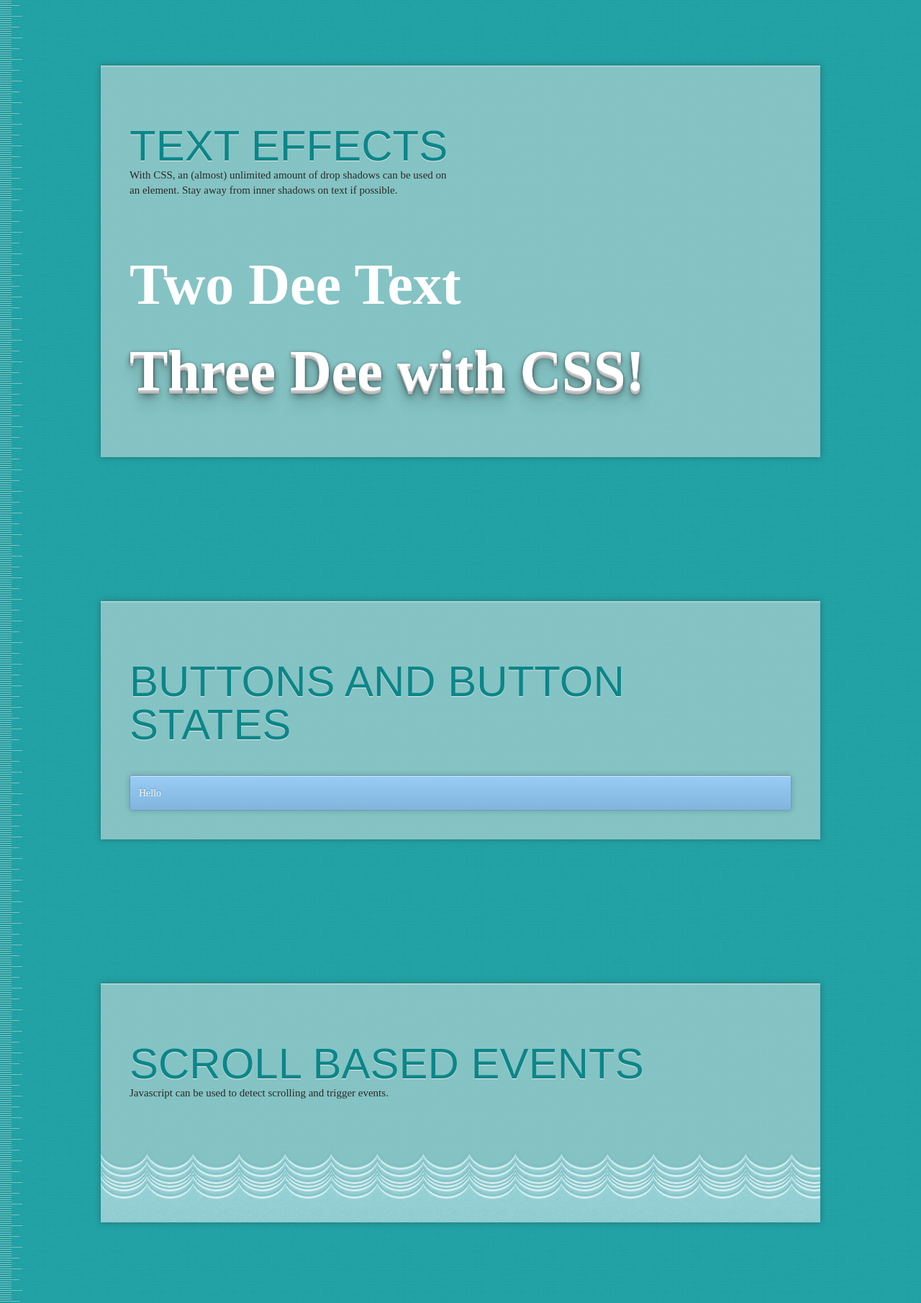
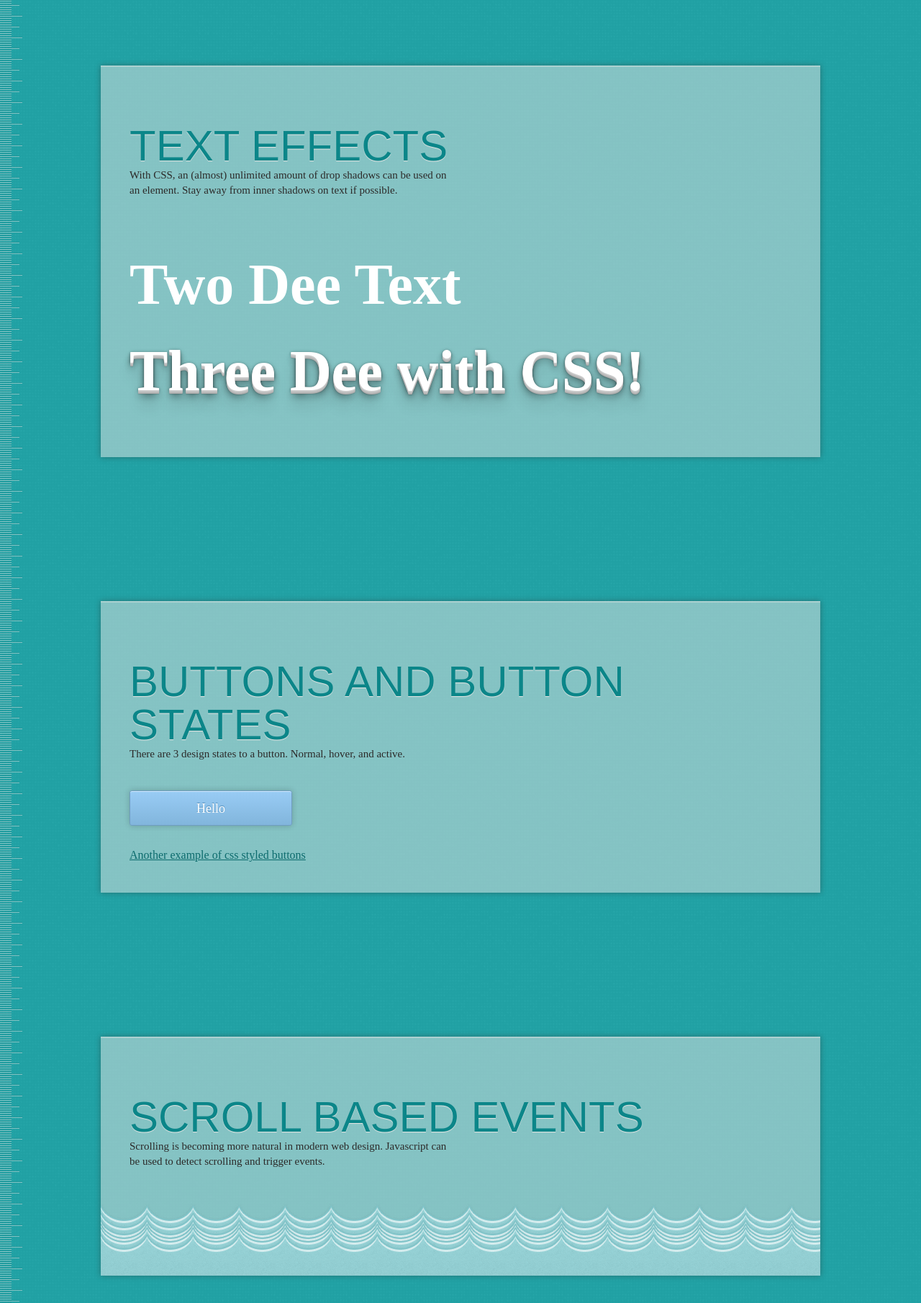
Before and after one commit to twahlin/team-awesome-space150, a PHP site: page / in a window 1280 px wide. Shown: the part 1839-3649 px from the top of the page at 72% size. Run offline with PHP 8.4, Linux system fonts and the light colour scheme; some libraries are stand-ins or nearby versions; grey boxes are pictures that could not be loaded.

Commit message:
Section updates

```diff
--- a/index.php
+++ b/index.php
@@ -26,7 +26,7 @@
   <div class="section_wrap">
     <div class="title-content">
       <h2>multi-sided content</h2>
-      <p class="explainer">Think in layers and interactions. This is noot necessarily something you think of when designing in a flat PSD.</p>
+      <p class="explainer">Think in layers and interactions. This is not necessarily something you think of when designing in a flat PSD.</p>
     </div>
   <div id="transformers-rule">
   	<div class="container megatron">
@@ -111,9 +111,10 @@
   <div class="section_wrap">
     <div class="title-content">
       <h2>Buttons and Button states</h2>
-      <p class="explainer"></p>
+      <p class="explainer">There are 3 design states to a button. Normal, hover, and active.</p>
     </div>
     <div class="button-example-css3">Hello</div>
+    <a href="http://tympanus.net/Tutorials/CSSButtonsPseudoElements/index3.html" target="_blank">Another example of css styled buttons</a>
   </div>
 </section>
 
@@ -121,7 +122,7 @@
   <div class="section_wrap">
     <div class="title-content">
       <h2>Scroll Based Events</h2>
-      <p class="explainer">Javascript can be used to detect scrolling and trigger events.</p>
+      <p class="explainer">Scrolling is becoming more natural in modern web design. Javascript can be used to detect scrolling and trigger events.</p>
     </div>
     <div class="wave_set">
       <div id="waves_1" class="waves waves_1"></div>
@@ -148,8 +149,10 @@
 </section>
 
 <section class="amex">
-  <div class="section_wrap">
-  </div>
+  <a href="http://amex.space150.com/blue-sky-landing-page/index.shtml" target="_blank">
+    <div class="section_wrap">
+    </div>
+  </a>
 </section>
 
 <section>
@@ -163,10 +166,35 @@
   </div>
 </section>
 
+<section>
+  <div class="section_wrap">
+    <div class="title-content">
+      <h2>Typekit - custom fonts</h2>
+      <p class="explainer"><a href="https://typekit.com/" target="_blank">Typekit</a></p>
+    </div>
+    </div>
+  </div>
+</section>
 
+<section>
+  <div class="section_wrap">
+    <div class="title-content">
+      <h2>Accordions and sliders</h2>
+      <p class="explainer"></p>
+    </div>
+    </div>
+  </div>
+</section>
 
-
-
+<section>
+  <div id="bg-changer" class="section_wrap">
+    <div class="title-content">
+      <h2>Reactions</h2>
+      <p class="explainer"><span class="background-1">Background 1</span>&nbsp;&nbsp;&nbsp;<span class="background-2">Background 2</span>&nbsp;&nbsp;&nbsp;<span class="background-3">Background 3</span>&nbsp;&nbsp;&nbsp;<span class="background-4">Background 4</span></p>
+    </div>
+    </div>
+  </div>
+</section>
 
 
 
@@ -181,7 +209,7 @@
   	<div id="flare-8"></div>
   	<div id="flare-9"></div>
   	<div id="flare-10"></div>
-    <h6>In the end, It's up to you!<h6>
+    <h6>Any Questions?<h6>
   </div>
 </section>
 
--- a/public/scripts/scripts.js
+++ b/public/scripts/scripts.js
@@ -1,4 +1,11 @@
 $(document).ready(function() {
+
+
+
+  $(".background-1").click(function() { $('#bg-changer').css("background-color", "rgba(231, 230, 228, .5)") });
+  $(".background-2").click(function() { $('#bg-changer').css("background-color", "rgba(207, 181, 129, .5)") });
+  $(".background-3").click(function() { $('#bg-changer').css("background-color", "rgba(252, 137, 137, .5)") });
+  $(".background-4").click(function() { $('#bg-changer').css("background-color", "rgba(152, 167, 210, .5)") });
 
   $(function() {
     var SCROLL_DURATION = 500;
--- a/public/scss/style.scss
+++ b/public/scss/style.scss
@@ -286,6 +286,15 @@ p {
   margin: 40px 0;
 }
 
+a,
+a:visited {
+  color: #0c6b6d;
+}
+
+a:hover {
+  color: #179a9d;
+}
+
 .sub-title {
   text-align: center;
   font-size: 18px;
@@ -302,11 +311,13 @@ p {
 }
 
 .button-example-css3 {
+  text-align: center;
   border: 1px solid #6f9dc0;
   background: #6caddf;
   color: #fff;
   cursor: pointer;
-  font-size: 14px;
+  font-size: 18px;
+  margin-bottom: 30px;
   padding: 7px 12px 6px 12px;
   line-height: 34px;
   text-decoration: none;
@@ -316,6 +327,7 @@ p {
   @include background(linear-gradient(rgba(153,204,245, 1), rgba(129,181,220, 1)));
   @include text-shadow(#4c88b6 0 -1px 1px);
   @include transition-default;
+  width: 200px;
 }
 
 .button-example-css3:hover {
@@ -324,6 +336,14 @@ p {
   text-decoration: none;
   @include box-shadow(rgba(0, 0, 0, .35) 0 0 8px, inset rgba(220, 243, 255, 1) 0 1px 0);
   @include background(linear-gradient(rgba(163,214,255, 1), rgba(139,191,230, 1)));
+}
+
+.button-example-css3:active {
+  background: #8acbfc;
+  color: #fff;
+  text-decoration: none;
+  @include box-shadow(rgba(0, 0, 0, .45) 0 0 8px, inset rgba(220, 243, 255, 1) 0 1px 0);
+  @include background(linear-gradient(rgba(139,191,230, 1), rgba(163,214,255, 1)));
 }
 
 .two-dee-text,
@@ -370,11 +390,6 @@ p {
   text-shadow: 0 -1px rgba(220, 243, 255, 1);
   width: 58px;
 }
-
-
-
-
-
 
 //------------------------------------------------------------------
 //Transformers Section
@@ -716,9 +731,9 @@ p {
 //------------------------------------------------------------------
 
 @-webkit-keyframes pulse-1 {
-  from { opacity: 0.55; }
+  from { opacity: 0.5; }
   50% { opacity: 1.0; }
-  to { opacity: 0.55; }
+  to { opacity: 0.5; }
 }
 
 .oj .section_wrap {
@@ -865,3 +880,18 @@ p {
   -webkit-animation-duration: 2.8s;
   -webkit-animation-iteration-count: infinite;
 }
+
+
+
+
+
+
+
+//------------------------------------------------------------------
+//amex
+//------------------------------------------------------------------
+
+#bg-changer span {
+  text-decoration: underline;
+  cursor: pointer;
+}
--- a/public/styles/style.css
+++ b/public/styles/style.css
@@ -477,31 +477,44 @@ p {
   margin: 40px 0;
 }
 
-/* line 289, ../scss/style.scss */
+/* line 290, ../scss/style.scss */
+a,
+a:visited {
+  color: #0c6b6d;
+}
+
+/* line 294, ../scss/style.scss */
+a:hover {
+  color: #179a9d;
+}
+
+/* line 298, ../scss/style.scss */
 .sub-title {
   text-align: center;
   font-size: 18px;
 }
 
-/* line 294, ../scss/style.scss */
+/* line 303, ../scss/style.scss */
 .explainer {
   color: #2c2a29;
   margin: 0;
   width: 450px;
 }
 
-/* line 300, ../scss/style.scss */
+/* line 309, ../scss/style.scss */
 .title-content {
   padding: 40px 0 40px 0;
 }
 
-/* line 304, ../scss/style.scss */
+/* line 313, ../scss/style.scss */
 .button-example-css3 {
+  text-align: center;
   border: 1px solid #6f9dc0;
   background: #6caddf;
   color: #fff;
   cursor: pointer;
-  font-size: 14px;
+  font-size: 18px;
+  margin-bottom: 30px;
   padding: 7px 12px 6px 12px;
   line-height: 34px;
   text-decoration: none;
@@ -534,9 +547,10 @@ p {
   -webkit-transition-timing-function: ease-in;
   -o-transition-timing-function: ease-in;
   transition-timing-function: ease-in;
+  width: 200px;
 }
 
-/* line 321, ../scss/style.scss */
+/* line 333, ../scss/style.scss */
 .button-example-css3:hover {
   background: #8acbfc;
   color: #fff;
@@ -553,7 +567,24 @@ p {
   background: linear-gradient(#a3d6ff, #8bbfe6);
 }
 
-/* line 330, ../scss/style.scss */
+/* line 341, ../scss/style.scss */
+.button-example-css3:active {
+  background: #8acbfc;
+  color: #fff;
+  text-decoration: none;
+  -moz-box-shadow: rgba(0, 0, 0, 0.45) 0 0 8px, inset #dcf3ff 0 1px 0;
+  -webkit-box-shadow: rgba(0, 0, 0, 0.45) 0 0 8px, inset #dcf3ff 0 1px 0;
+  -o-box-shadow: rgba(0, 0, 0, 0.45) 0 0 8px, inset #dcf3ff 0 1px 0;
+  box-shadow: rgba(0, 0, 0, 0.45) 0 0 8px, inset #dcf3ff 0 1px 0;
+  background: -webkit-gradient(linear, 50% 0%, 50% 100%, color-stop(0%, #8bbfe6), color-stop(100%, #a3d6ff));
+  background: -webkit-linear-gradient(#8bbfe6, #a3d6ff);
+  background: -moz-linear-gradient(#8bbfe6, #a3d6ff);
+  background: -o-linear-gradient(#8bbfe6, #a3d6ff);
+  background: -ms-linear-gradient(#8bbfe6, #a3d6ff);
+  background: linear-gradient(#8bbfe6, #a3d6ff);
+}
+
+/* line 350, ../scss/style.scss */
 .two-dee-text,
 .three-dee-text {
   color: #fff;
@@ -576,12 +607,12 @@ p {
   transition-timing-function: ease-in;
 }
 
-/* line 352, ../scss/style.scss */
+/* line 372, ../scss/style.scss */
 .two-dee-text {
   text-shadow: none;
 }
 
-/* line 359, ../scss/style.scss */
+/* line 379, ../scss/style.scss */
 .pixels_scrolled {
   background: url(../images/master-sprite.png);
   color: #2c2a29;
@@ -597,20 +628,20 @@ p {
   width: 58px;
 }
 
-/* line 384, ../scss/style.scss */
+/* line 399, ../scss/style.scss */
 #browser {
   margin: 0 auto;
   text-align: center;
   text-shadow: 0 3px 3px #333;
 }
 
-/* line 388, ../scss/style.scss */
+/* line 403, ../scss/style.scss */
 #browser em {
   font: italic 26px Georgia, Serif;
   color: #666;
 }
 
-/* line 392, ../scss/style.scss */
+/* line 407, ../scss/style.scss */
 #transformers-rule {
   height: 600px;
   width: 750px;
@@ -618,7 +649,7 @@ p {
   margin: 50px auto;
 }
 
-/* line 397, ../scss/style.scss */
+/* line 412, ../scss/style.scss */
 #transformers-rule h2 {
   color: #333;
   font-family: arial;
@@ -631,14 +662,14 @@ p {
   text-align: center;
 }
 
-/* line 409, ../scss/style.scss */
+/* line 424, ../scss/style.scss */
 .container {
   width: 324px;
   height: 412px;
   -webkit-perspective: 1000;
 }
 
-/* line 414, ../scss/style.scss */
+/* line 429, ../scss/style.scss */
 .card {
   width: 324px;
   height: 412px;
@@ -651,18 +682,18 @@ p {
   box-shadow: rgba(44, 42, 41, 0.4) 0 0 8px;
 }
 
-/* line 421, ../scss/style.scss */
+/* line 436, ../scss/style.scss */
 .container:hover .card {
   -webkit-transform: rotateY(180deg);
 }
 
-/* line 425, ../scss/style.scss */
+/* line 440, ../scss/style.scss */
 .face {
   position: absolute;
   -webkit-backface-visibility: hidden;
 }
 
-/* line 431, ../scss/style.scss */
+/* line 446, ../scss/style.scss */
 .megatron {
   float: left;
   position: absolute;
@@ -671,7 +702,7 @@ p {
   -webkit-transform: rotate(5deg);
 }
 
-/* line 438, ../scss/style.scss */
+/* line 453, ../scss/style.scss */
 .megatron .back {
   width: 284px;
   height: 372px;
@@ -680,12 +711,12 @@ p {
   background: #a3a3a3 url(texture.png);
 }
 
-/* line 443, ../scss/style.scss */
+/* line 458, ../scss/style.scss */
 .megatron img {
   float: right;
 }
 
-/* line 446, ../scss/style.scss */
+/* line 461, ../scss/style.scss */
 .megatron p {
   float: left;
   width: 185px;
@@ -695,7 +726,7 @@ p {
   color: #4c4c4c;
 }
 
-/* line 450, ../scss/style.scss */
+/* line 465, ../scss/style.scss */
 .megatron dl {
   font-size: 30px;
   font-weight: bold;
@@ -709,18 +740,18 @@ p {
   text-shadow: 0 1px 1px #f5f5f5;
 }
 
-/* line 458, ../scss/style.scss */
+/* line 473, ../scss/style.scss */
 .megatron dl dt {
   float: left;
   clear: both;
 }
 
-/* line 461, ../scss/style.scss */
+/* line 476, ../scss/style.scss */
 .megatron dl dd {
   float: right;
 }
 
-/* line 466, ../scss/style.scss */
+/* line 481, ../scss/style.scss */
 .optimus {
   float: left;
   position: absolute;
@@ -729,7 +760,7 @@ p {
   -webkit-transform: rotate(-3deg);
 }
 
-/* line 473, ../scss/style.scss */
+/* line 488, ../scss/style.scss */
 .optimus .back {
   width: 284px;
   height: 372px;
@@ -738,12 +769,12 @@ p {
   background: #a3a3a3 url(texture.png);
 }
 
-/* line 478, ../scss/style.scss */
+/* line 493, ../scss/style.scss */
 .optimus img {
   float: right;
 }
 
-/* line 481, ../scss/style.scss */
+/* line 496, ../scss/style.scss */
 .optimus p {
   float: left;
   width: 185px;
@@ -753,7 +784,7 @@ p {
   color: #4c4c4c;
 }
 
-/* line 485, ../scss/style.scss */
+/* line 500, ../scss/style.scss */
 .optimus dl {
   font-size: 30px;
   font-weight: bold;
@@ -767,28 +798,28 @@ p {
   text-shadow: 0 1px 1px #f5f5f5;
 }
 
-/* line 493, ../scss/style.scss */
+/* line 508, ../scss/style.scss */
 .optimus dl dt {
   float: left;
   clear: both;
 }
 
-/* line 496, ../scss/style.scss */
+/* line 511, ../scss/style.scss */
 .optimus dl dd {
   float: right;
 }
 
-/* line 500, ../scss/style.scss */
+/* line 515, ../scss/style.scss */
 .front {
   z-index: 10;
 }
 
-/* line 503, ../scss/style.scss */
+/* line 518, ../scss/style.scss */
 .container:hover .front {
   z-index: 0;
 }
 
-/* line 507, ../scss/style.scss */
+/* line 522, ../scss/style.scss */
 #credit {
   position: absolute;
   bottom: 40px;
@@ -799,12 +830,12 @@ p {
   color: #717171;
 }
 
-/* line 511, ../scss/style.scss */
+/* line 526, ../scss/style.scss */
 #credit a {
   color: #666;
 }
 
-/* line 514, ../scss/style.scss */
+/* line 529, ../scss/style.scss */
 #credit a:hover {
   color: #888;
 }
@@ -813,7 +844,7 @@ p {
     from { background-position: 0 0; }
     to { background-position: -1440px 0; }
 }*/
-/* line 530, ../scss/style.scss */
+/* line 545, ../scss/style.scss */
 .robot-all-up-in-this {
   background: red url(../images/robot-sprite.png) no-repeat;
   background-position: 0 0;
@@ -822,7 +853,7 @@ p {
   /* -webkit-animation: bot .8s steps(9, end) infinite;*/
 }
 
-/* line 543, ../scss/style.scss */
+/* line 558, ../scss/style.scss */
 .rainbow {
   padding: 100px 0;
   background: -webkit-gradient(linear, 0% 0%, 100% 100%, color-stop(0%, #ff0000), color-stop(11.111%, #00a8ff), color-stop(22.222%, #09ac2f), color-stop(33.333%, #dcd908), color-stop(44.444%, #ff00ea), color-stop(55.556%, #ff0000), color-stop(66.667%, #00a8ff), color-stop(77.778%, #09ac2f), color-stop(88.889%, #dcd908), color-stop(100%, #ff00ea));
@@ -832,7 +863,7 @@ p {
   background: -ms-linear-gradient(top left, #ff0000, #00a8ff, #09ac2f, #dcd908, #ff00ea, #ff0000, #00a8ff, #09ac2f, #dcd908, #ff00ea);
   background: linear-gradient(top left, #ff0000, #00a8ff, #09ac2f, #dcd908, #ff00ea, #ff0000, #00a8ff, #09ac2f, #dcd908, #ff00ea);
 }
-/* line 548, ../scss/style.scss */
+/* line 563, ../scss/style.scss */
 .rainbow h6 {
   position: relative;
   font-family: 'Comic Sans MS';
@@ -842,7 +873,7 @@ p {
   z-index: 5000;
   text-shadow: black 5px 5px 5px;
 }
-/* line 559, ../scss/style.scss */
+/* line 574, ../scss/style.scss */
 .rainbow #flare-1 {
   position: absolute;
   top: 10px;
@@ -857,7 +888,7 @@ p {
   border-radius: 100%;
   background: transparent -webkit-radial-gradient(50% 50%, rgba(255, 255, 255, 0) 30%, rgba(255, 255, 255, 0.5) 100%);
 }
-/* line 569, ../scss/style.scss */
+/* line 584, ../scss/style.scss */
 .rainbow #flare-2 {
   position: absolute;
   top: 50px;
@@ -872,7 +903,7 @@ p {
   border-radius: 100%;
   background: transparent -webkit-radial-gradient(50% 50%, white 10%, rgba(255, 182, 187, 0.8) 30%, rgba(255, 182, 187, 0) 60%, rgba(255, 255, 255, 0) 100%);
 }
-/* line 579, ../scss/style.scss */
+/* line 594, ../scss/style.scss */
 .rainbow #flare-3 {
   position: absolute;
   top: 50px;
@@ -887,7 +918,7 @@ p {
   border-radius: 100%;
   background: transparent -webkit-radial-gradient(50% 50%, rgba(197, 81, 70, 0) 60%, rgba(197, 81, 70, 0.8) 64%, rgba(197, 81, 70, 0) 68%);
 }
-/* line 589, ../scss/style.scss */
+/* line 604, ../scss/style.scss */
 .rainbow #flare-4 {
   position: absolute;
   top: 300px;
@@ -902,7 +933,7 @@ p {
   border-radius: 100%;
   background: transparent -webkit-radial-gradient(50% 50%, rgba(110, 157, 220, 0) 30%, rgba(110, 157, 220, 0.5) 100%);
 }
-/* line 599, ../scss/style.scss */
+/* line 614, ../scss/style.scss */
 .rainbow #flare-5 {
   position: absolute;
   top: 280px;
@@ -917,7 +948,7 @@ p {
   border-radius: 100%;
   background: transparent -webkit-radial-gradient(50% 50%, rgba(110, 157, 220, 0) 30%, rgba(110, 157, 220, 0.5) 100%);
 }
-/* line 609, ../scss/style.scss */
+/* line 624, ../scss/style.scss */
 .rainbow #flare-6 {
   position: absolute;
   top: 430px;
@@ -932,7 +963,7 @@ p {
   border-radius: 100%;
   background: transparent -webkit-radial-gradient(50% 50%, rgba(255, 255, 255, 0.1) 10%, rgba(255, 255, 255, 0.5) 100%);
 }
-/* line 619, ../scss/style.scss */
+/* line 634, ../scss/style.scss */
 .rainbow #flare-7 {
   position: absolute;
   top: -50px;
@@ -948,7 +979,7 @@ p {
   opacity: 0.9;
   background: transparent -webkit-radial-gradient(50% 50%, white 10%, rgba(255, 182, 187, 0.8) 30%, rgba(255, 182, 187, 0) 60%, rgba(255, 255, 255, 0) 100%);
 }
-/* line 630, ../scss/style.scss */
+/* line 645, ../scss/style.scss */
 .rainbow #flare-8 {
   position: absolute;
   top: 500px;
@@ -963,7 +994,7 @@ p {
   border-radius: 100%;
   background: transparent -webkit-radial-gradient(50% 50%, white 10%, rgba(255, 255, 255, 0) 70%);
 }
-/* line 640, ../scss/style.scss */
+/* line 655, ../scss/style.scss */
 .rainbow #flare-9 {
   position: absolute;
   top: 600px;
@@ -978,7 +1009,7 @@ p {
   border-radius: 100%;
   background: transparent -webkit-radial-gradient(50% 50%, rgba(255, 255, 255, 0.8) 10%, rgba(255, 255, 255, 0) 70%);
 }
-/* line 650, ../scss/style.scss */
+/* line 665, ../scss/style.scss */
 .rainbow #flare-10 {
   position: absolute;
   top: 300px;
@@ -994,12 +1025,12 @@ p {
   background: transparent -webkit-radial-gradient(50% 50%, rgba(255, 255, 255, 0.8) 10%, rgba(255, 255, 255, 0) 40%);
 }
 
-/* line 665, ../scss/style.scss */
+/* line 680, ../scss/style.scss */
 .wave-module .section_wrap {
   height: 250px;
 }
 
-/* line 669, ../scss/style.scss */
+/* line 684, ../scss/style.scss */
 .wave_set {
   position: absolute;
   bottom: 100px;
@@ -1007,7 +1038,7 @@ p {
   right: 0;
 }
 
-/* line 676, ../scss/style.scss */
+/* line 691, ../scss/style.scss */
 .waves {
   background-image: url(../images/waves.png);
   height: 99px;
@@ -1020,49 +1051,49 @@ p {
   width: 100%;
 }
 
-/* line 692, ../scss/style.scss */
+/* line 707, ../scss/style.scss */
 .waves_2 {
   margin-top: 10px;
 }
 
-/* line 696, ../scss/style.scss */
+/* line 711, ../scss/style.scss */
 .waves_3 {
   margin-top: 20px;
 }
 
-/* line 700, ../scss/style.scss */
+/* line 715, ../scss/style.scss */
 .waves_4 {
   margin-top: 25px;
 }
 
-/* line 704, ../scss/style.scss */
+/* line 719, ../scss/style.scss */
 .waves_5 {
   margin-top: 30px;
 }
 
-/* line 708, ../scss/style.scss */
+/* line 723, ../scss/style.scss */
 .waves_6 {
   margin-top: 40px;
 }
 
 @-webkit-keyframes pulse-1 {
-  /* line 719, ../scss/style.scss */
+  /* line 734, ../scss/style.scss */
   from {
-    opacity: 0.55;
+    opacity: 0.5;
   }
 
-  /* line 720, ../scss/style.scss */
+  /* line 735, ../scss/style.scss */
   50% {
     opacity: 1.0;
   }
 
-  /* line 721, ../scss/style.scss */
+  /* line 736, ../scss/style.scss */
   to {
-    opacity: 0.55;
+    opacity: 0.5;
   }
 }
 
-/* line 724, ../scss/style.scss */
+/* line 739, ../scss/style.scss */
 .oj .section_wrap {
   height: 500px;
   background-color: #fbf9f1;
@@ -1071,7 +1102,7 @@ p {
   background-position: center;
 }
 
-/* line 733, ../scss/style.scss */
+/* line 748, ../scss/style.scss */
 .oj-star-1 {
   background: url(../images/oj-star-1.png) no-repeat;
   position: absolute;
@@ -1084,7 +1115,7 @@ p {
   -webkit-animation-iteration-count: infinite;
 }
 
-/* line 746, ../scss/style.scss */
+/* line 761, ../scss/style.scss */
 .oj-star-2 {
   background: url(../images/oj-star-2.png) no-repeat;
   position: absolute;
@@ -1097,7 +1128,7 @@ p {
   -webkit-animation-iteration-count: infinite;
 }
 
-/* line 759, ../scss/style.scss */
+/* line 774, ../scss/style.scss */
 .oj-star-3 {
   background: url(../images/oj-star-3.png) no-repeat;
   position: absolute;
@@ -1110,7 +1141,7 @@ p {
   -webkit-animation-iteration-count: infinite;
 }
 
-/* line 772, ../scss/style.scss */
+/* line 787, ../scss/style.scss */
 .oj-star-4 {
   background: url(../images/oj-star-4.png) no-repeat;
   position: absolute;
@@ -1123,7 +1154,7 @@ p {
   -webkit-animation-iteration-count: infinite;
 }
 
-/* line 785, ../scss/style.scss */
+/* line 800, ../scss/style.scss */
 .oj-star-5 {
   background: url(../images/oj-star-5.png) no-repeat;
   position: absolute;
@@ -1136,7 +1167,7 @@ p {
   -webkit-animation-iteration-count: infinite;
 }
 
-/* line 798, ../scss/style.scss */
+/* line 813, ../scss/style.scss */
 .oj-star-6 {
   background: url(../images/oj-star-6.png) no-repeat;
   position: absolute;
@@ -1149,7 +1180,7 @@ p {
   -webkit-animation-iteration-count: infinite;
 }
 
-/* line 811, ../scss/style.scss */
+/* line 826, ../scss/style.scss */
 .oj-star-7 {
   background: url(../images/oj-star-7.png) no-repeat;
   position: absolute;
@@ -1162,7 +1193,7 @@ p {
   -webkit-animation-iteration-count: infinite;
 }
 
-/* line 824, ../scss/style.scss */
+/* line 839, ../scss/style.scss */
 .oj-star-8 {
   background: url(../images/oj-star-8.png) no-repeat;
   position: absolute;
@@ -1175,7 +1206,7 @@ p {
   -webkit-animation-iteration-count: infinite;
 }
 
-/* line 841, ../scss/style.scss */
+/* line 856, ../scss/style.scss */
 .amex .section_wrap {
   height: 394px;
   background-image: url(../images/amex-blue-sky.jpg);
@@ -1184,23 +1215,23 @@ p {
 }
 
 @-webkit-keyframes shine {
-  /* line 849, ../scss/style.scss */
+  /* line 864, ../scss/style.scss */
   from {
     opacity: 0.55;
   }
 
-  /* line 850, ../scss/style.scss */
+  /* line 865, ../scss/style.scss */
   50% {
     opacity: 1.0;
   }
 
-  /* line 851, ../scss/style.scss */
+  /* line 866, ../scss/style.scss */
   to {
     opacity: 0.55;
   }
 }
 
-/* line 854, ../scss/style.scss */
+/* line 869, ../scss/style.scss */
 .amex .shine_contain {
   background: aqua;
   position: absolute;
@@ -1210,9 +1241,15 @@ p {
   width: 214px;
 }
 
-/* line 863, ../scss/style.scss */
+/* line 878, ../scss/style.scss */
 .amex .shine {
   -webkit-animation-name: shinw;
   -webkit-animation-duration: 2.8s;
   -webkit-animation-iteration-count: infinite;
 }
+
+/* line 894, ../scss/style.scss */
+#bg-changer span {
+  text-decoration: underline;
+  cursor: pointer;
+}
```
